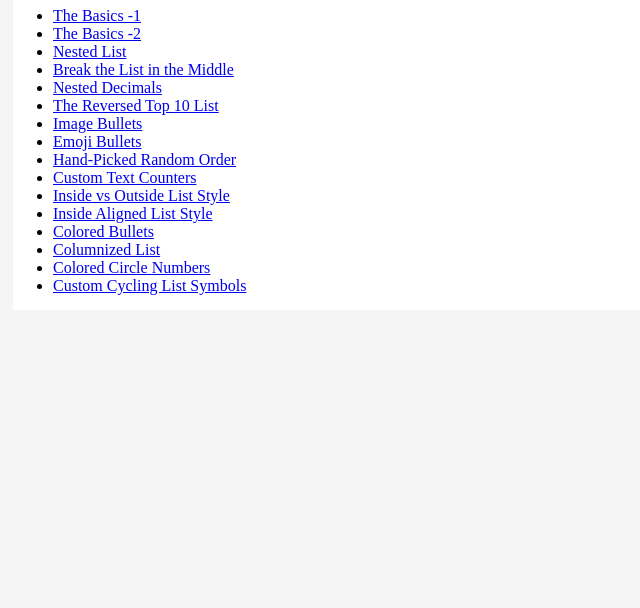
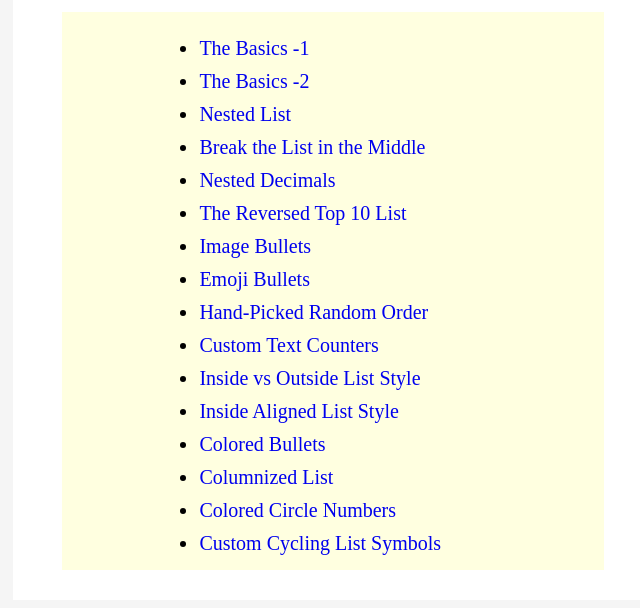
Before and after one commit to yugmani/list-style-recipe, a plain HTML site: page index.html in a window 1280 px wide. Shown: the part 60-668 px from the top of the page, without its empty margins (307-947 px from the left). Drawn offline with Linux system fonts and the light colour scheme.

Commit message:
home page customized

```diff
--- a/index.html
+++ b/index.html
@@ -6,12 +6,26 @@
     <meta name="viewport" content="width=device-width, initial-scale=1.0" />
     <title>List Style Recipe</title>
     <link rel="stylesheet" href="styles.css" />
-    <style></style>
+    <style>
+      ul {
+        margin: 0 auto;
+        width: 60%;
+      }
+      ul li {
+        padding-top: 10px;
+        font-size: 20px;
+      }
+
+      ul li a {
+        text-decoration: none;
+      }
+    </style>
   </head>
   <body>
     <div class="container">
       <h1>List Style Recipe</h1>
-      <ul class="list-types">
+      <div class="list-style">
+        <ul>
           <li><a href="html/basics1.html">The Basics -1</a></li>
           <li><a href="html/basics2.html">The Basics -2</a></li>
           <li><a href="html/nested.html">Nested List</a></li>
@@ -42,5 +56,6 @@
           </li>
         </ul>
       </div>
+    </div>
   </body>
 </html>
```
Lines whose indentation alone changed are shown as unchanged.
